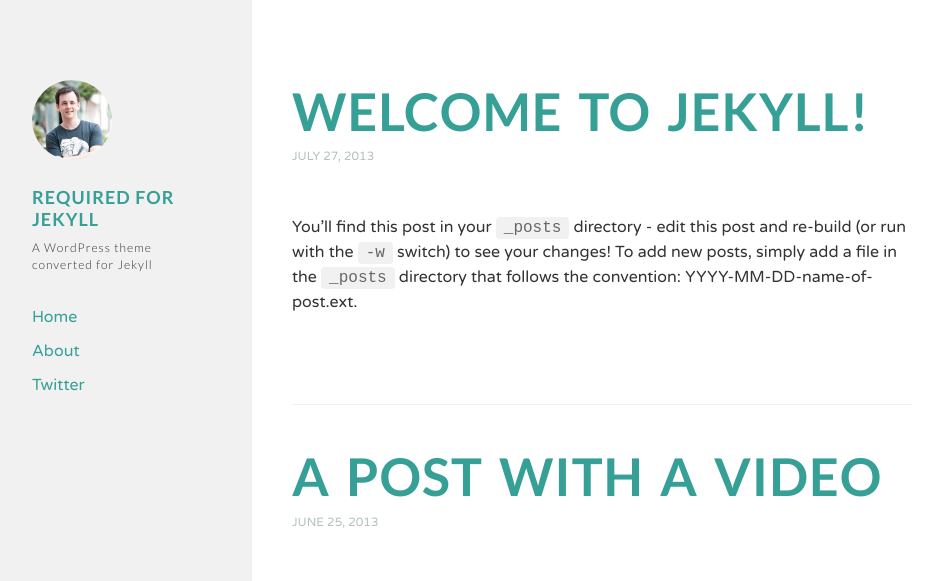
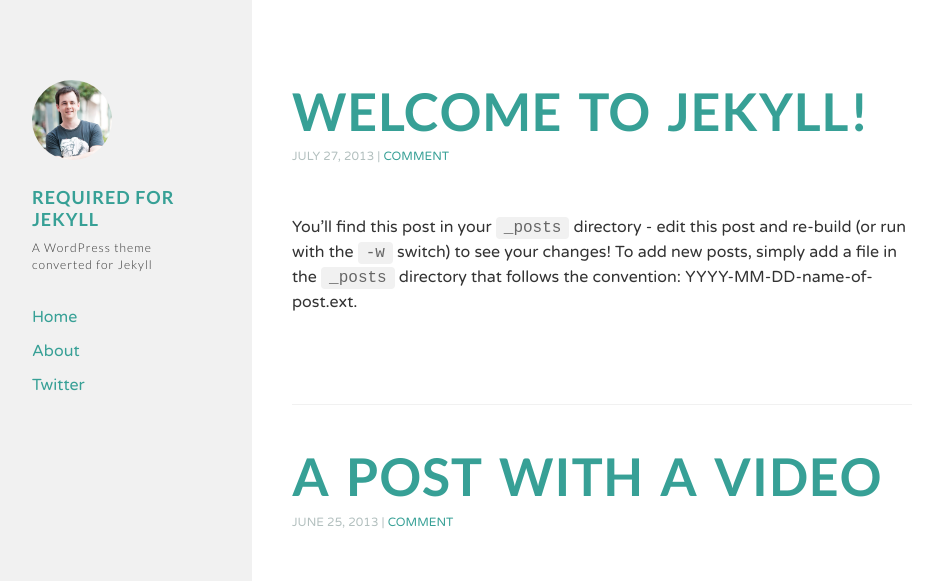
Before and after one commit to Japh/required-for-jekyll, a Jekyll site: the page built from index.html, in a window 1280 px wide and 1400 px high. Shown: the top 581 px of the window, without its empty margins (8-944 px from the left). Built offline with Jekyll 4.4.1, drawn with Linux system fonts in a browser that asks for light colours; nearby versions of some CDN libraries; some of the changed text lies outside the part shown; grey boxes are pictures that could not be loaded.

Commit message:
Fixed bug not showing comment stats on posts in the index

```diff
--- a/index.html
+++ b/index.html
@@ -20,7 +20,7 @@
         <span class="post-date">
             {{ post.date | date: "%B %e, %Y" }}
         </span><!-- /.post-date -->
-          {% if site.disqus_shortname and page.comments %}
+          {% if site.disqus_shortname and post.comments %}
           |
           <span class="comment-link">
             <i class="icon-comment-alt"></i> <a href="#disqus_thread">Comment</a>
```
